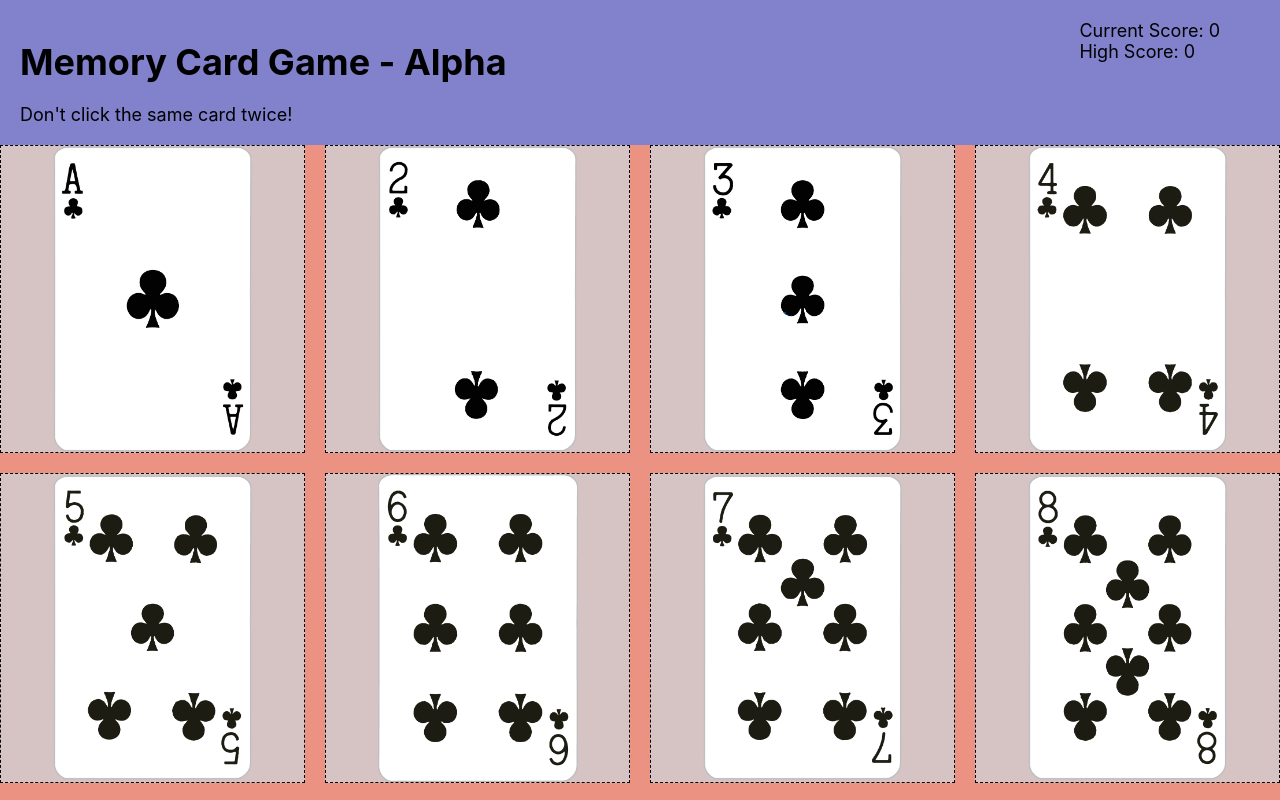
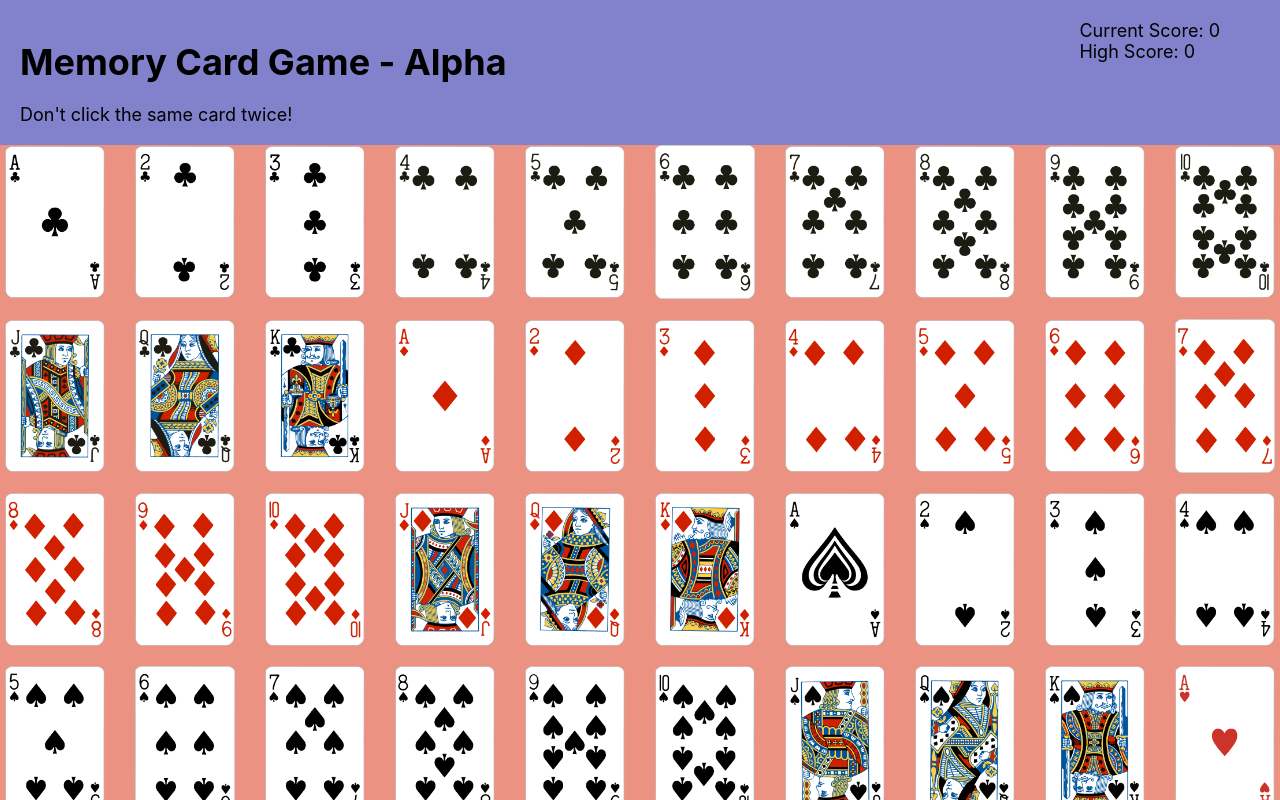
Before and after one commit to ChargrilledChook/memory-card-game, a React (Create React App) app: page / in a window 1280 px wide. Shown: the top 800 px of the page. Built offline with nearby package versions, Linux system fonts and the light colour scheme.

Commit message:
add all suits to card theme

```diff
--- a/src/App.css
+++ b/src/App.css
@@ -24,12 +24,10 @@ main {
   background-color: rgb(235, 146, 130);
   display: grid;
   gap: 2rem;
-  grid-template-columns: repeat(auto-fit, minmax(300px, 1fr));
+  grid-template-columns: repeat(auto-fit, minmax(100px, 1fr));
 }
 
 main .card {
-  background-color: rgb(214, 195, 195);
-  border: 1px dashed black;
   font-size: 5rem;
   display: grid;
   place-items: center;
@@ -41,6 +39,6 @@ footer {
 }
 
 .card img {
-  width: 200px;
+  width: 100px;
   aspect-ratio: initial;
 }
--- a/src/themes/cardTheme.js
+++ b/src/themes/cardTheme.js
@@ -1,16 +1,6 @@
-import c1 from "../assets/cards/AC.png";
-import c2 from "../assets/cards/2C.png";
-import c3 from "../assets/cards/3C.png";
-import c4 from "../assets/cards/4C.png";
-import c5 from "../assets/cards/5C.png";
-import c6 from "../assets/cards/6C.png";
-import c7 from "../assets/cards/7C.png";
-import c8 from "../assets/cards/8C.png";
-import c9 from "../assets/cards/9C.png";
-import c10 from "../assets/cards/10C.png";
-import c11 from "../assets/cards/JC.png";
-import c12 from "../assets/cards/QC.png";
-import c13 from "../assets/cards/KC.png";
+import { clubCards } from './clubs'
+import { diamondCards } from './diamonds'
+import { spadeCards } from './spades'
+import { heartCards } from './hearts'
 
-
-export const clubCards = [c1, c2, c3, c4, c5, c6, c7, c8, c9, c10, c11, c12, c13];
+export const cardTheme = clubCards.concat(diamondCards, spadeCards, heartCards)
--- /dev/null
+++ b/src/themes/clubs.js
@@ -0,0 +1,16 @@
+import c1 from "../assets/cards/AC.png";
+import c2 from "../assets/cards/2C.png";
+import c3 from "../assets/cards/3C.png";
+import c4 from "../assets/cards/4C.png";
+import c5 from "../assets/cards/5C.png";
+import c6 from "../assets/cards/6C.png";
+import c7 from "../assets/cards/7C.png";
+import c8 from "../assets/cards/8C.png";
+import c9 from "../assets/cards/9C.png";
+import c10 from "../assets/cards/10C.png";
+import c11 from "../assets/cards/JC.png";
+import c12 from "../assets/cards/QC.png";
+import c13 from "../assets/cards/KC.png";
+
+
+export const clubCards = [c1, c2, c3, c4, c5, c6, c7, c8, c9, c10, c11, c12, c13];
--- /dev/null
+++ b/src/themes/diamonds.js
@@ -0,0 +1,16 @@
+import D1 from "../assets/cards/AD.png";
+import D2 from "../assets/cards/2D.png";
+import D3 from "../assets/cards/3D.png";
+import D4 from "../assets/cards/4D.png";
+import D5 from "../assets/cards/5D.png";
+import D6 from "../assets/cards/6D.png";
+import D7 from "../assets/cards/7D.png";
+import D8 from "../assets/cards/8D.png";
+import D9 from "../assets/cards/9D.png";
+import D10 from "../assets/cards/10D.png";
+import D11 from "../assets/cards/JD.png";
+import D12 from "../assets/cards/QD.png";
+import D13 from "../assets/cards/KD.png";
+
+
+export const diamondCards = [D1, D2, D3, D4, D5, D6, D7, D8, D9, D10, D11, D12, D13];
--- /dev/null
+++ b/src/themes/hearts.js
@@ -0,0 +1,16 @@
+import H1 from "../assets/cards/AH.png";
+import H2 from "../assets/cards/2H.png";
+import H3 from "../assets/cards/3H.png";
+import H4 from "../assets/cards/4H.png";
+import H5 from "../assets/cards/5H.png";
+import H6 from "../assets/cards/6H.png";
+import H7 from "../assets/cards/7H.png";
+import H8 from "../assets/cards/8H.png";
+import H9 from "../assets/cards/9H.png";
+import H10 from "../assets/cards/10H.png";
+import H11 from "../assets/cards/JH.png";
+import H12 from "../assets/cards/QH.png";
+import H13 from "../assets/cards/KH.png";
+
+
+export const heartCards = [H1, H2, H3, H4, H5, H6, H7, H8, H9, H10, H11, H12, H13];
--- /dev/null
+++ b/src/themes/spades.js
@@ -0,0 +1,16 @@
+import S1 from "../assets/cards/AS.png";
+import S2 from "../assets/cards/2S.png";
+import S3 from "../assets/cards/3S.png";
+import S4 from "../assets/cards/4S.png";
+import S5 from "../assets/cards/5S.png";
+import S6 from "../assets/cards/6S.png";
+import S7 from "../assets/cards/7S.png";
+import S8 from "../assets/cards/8S.png";
+import S9 from "../assets/cards/9S.png";
+import S10 from "../assets/cards/10S.png";
+import S11 from "../assets/cards/JS.png";
+import S12 from "../assets/cards/QS.png";
+import S13 from "../assets/cards/KS.png";
+
+
+export const spadeCards = [S1, S2, S3, S4, S5, S6, S7, S8, S9, S10, S11, S12, S13];
--- a/src/themes/themeGenerator.js
+++ b/src/themes/themeGenerator.js
@@ -1,5 +1,5 @@
 import { dogCards } from './dogTheme'
-import { clubCards } from './cardTheme'
+import { cardTheme } from './cardTheme'
 
 function createCard(key, image){
   return {id: key, selected: false, img: image}
@@ -15,4 +15,4 @@ function createCardArray(images) {
   return result
 }
 
-export const initialCards = createCardArray(clubCards)
+export const initialCards = createCardArray(cardTheme)
```
